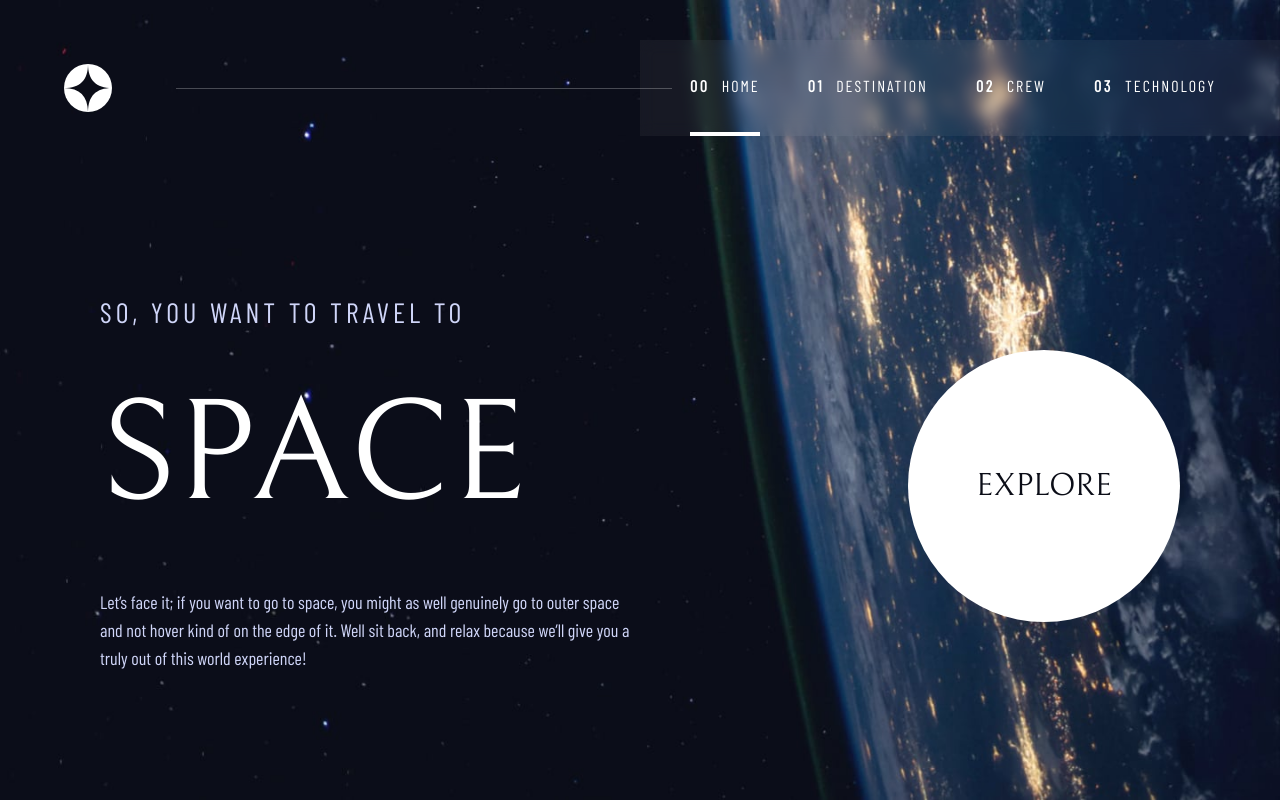
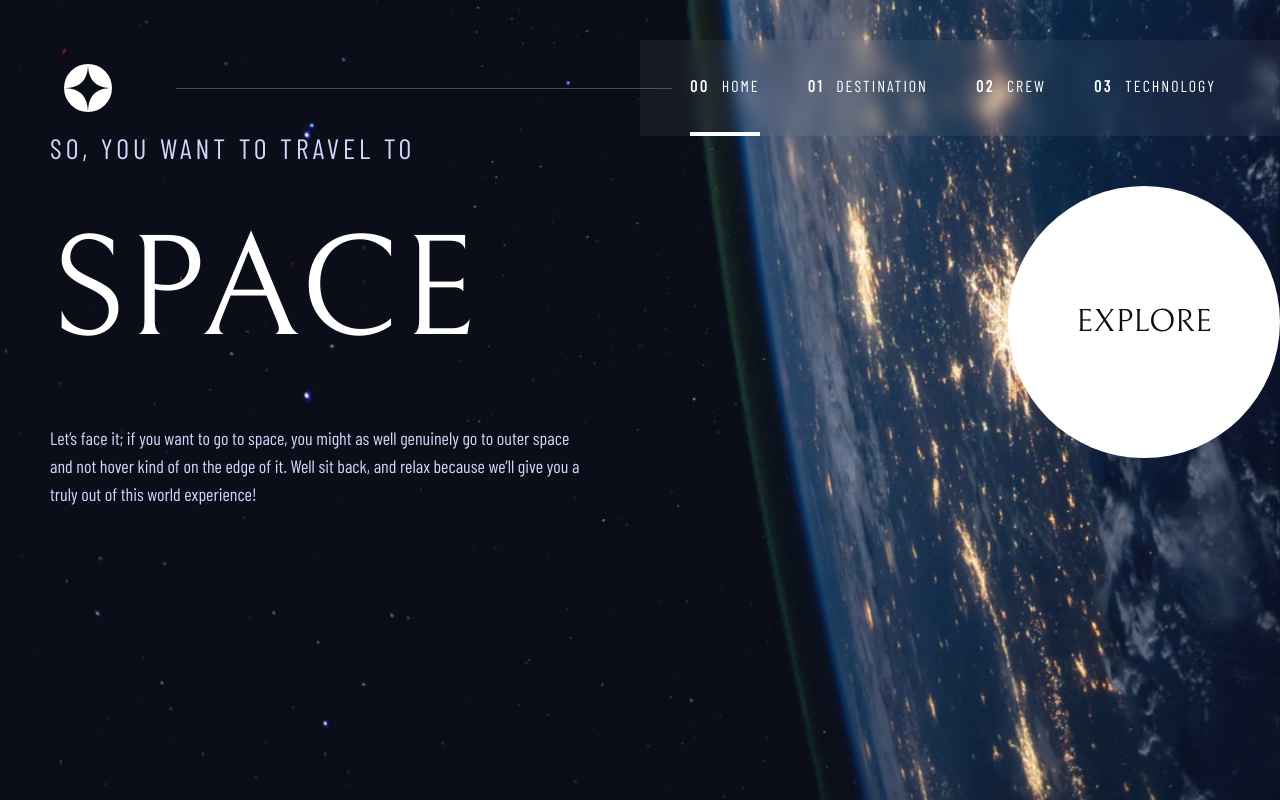
Before and after one commit to garyeung/space-tourism-webisite, a React (Vite) app: page / in a window 1280 px wide. Built offline with nearby package versions, Linux system fonts and the light colour scheme.

Commit message:
adjust style

```diff
--- a/src/pages/Root.tsx
+++ b/src/pages/Root.tsx
@@ -3,7 +3,6 @@ import Background, { BackgroundProps } from "@/components/bases/Background";
 import { Outlet, useLocation } from "react-router-dom";
 import { useEffect, useState } from "react";
 import { appConfig } from "@/app.config";
-
 
 
 const Root = () => {
@@ -28,17 +27,7 @@ const Root = () => {
           <header className="p-6 md:p-0 lg:pt-10">
             <Navigation/>
           </header>
-          <main className="
-          p-6
-          flex-1
-          grid
-          md:px-10
-          md:py-32
-          lg:px-0
-          lg:py-32
-          justify-items-center
-          lg:items-end
-          ">
+          <main>
             <Outlet />
           </main>
         </div>
```
